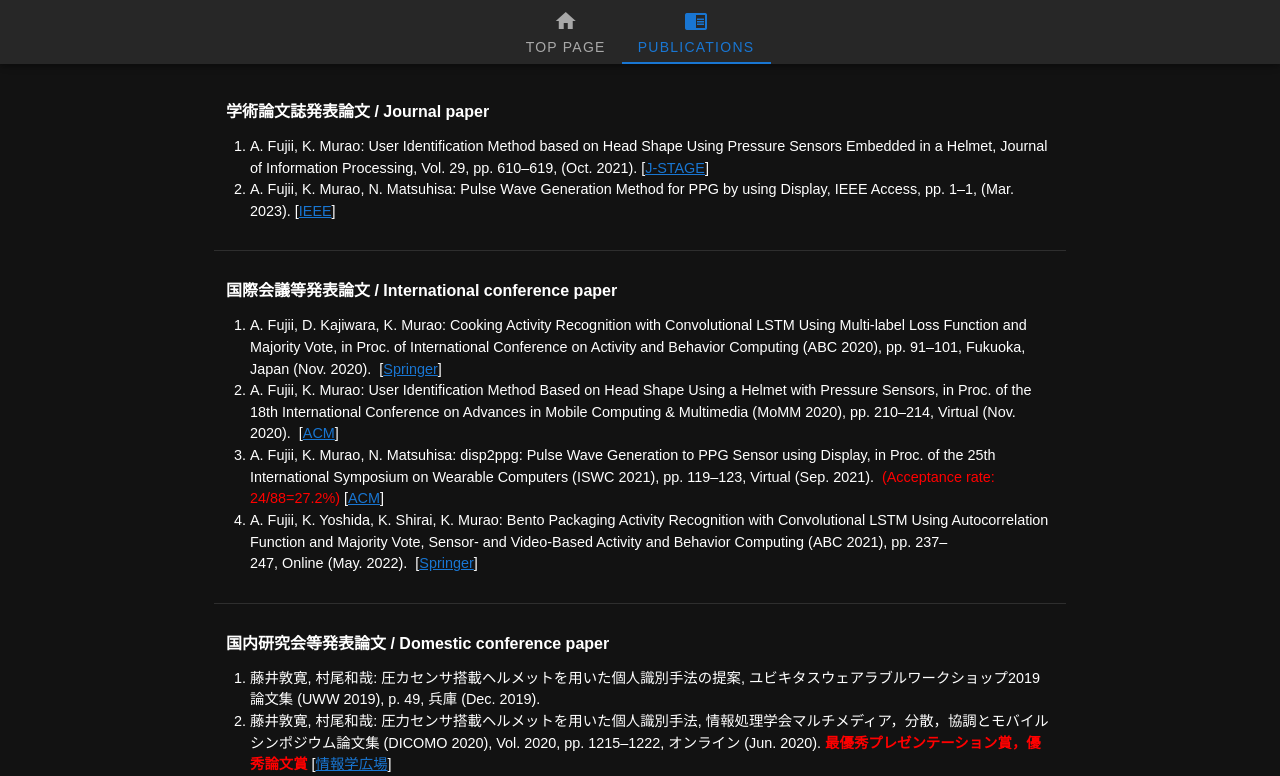
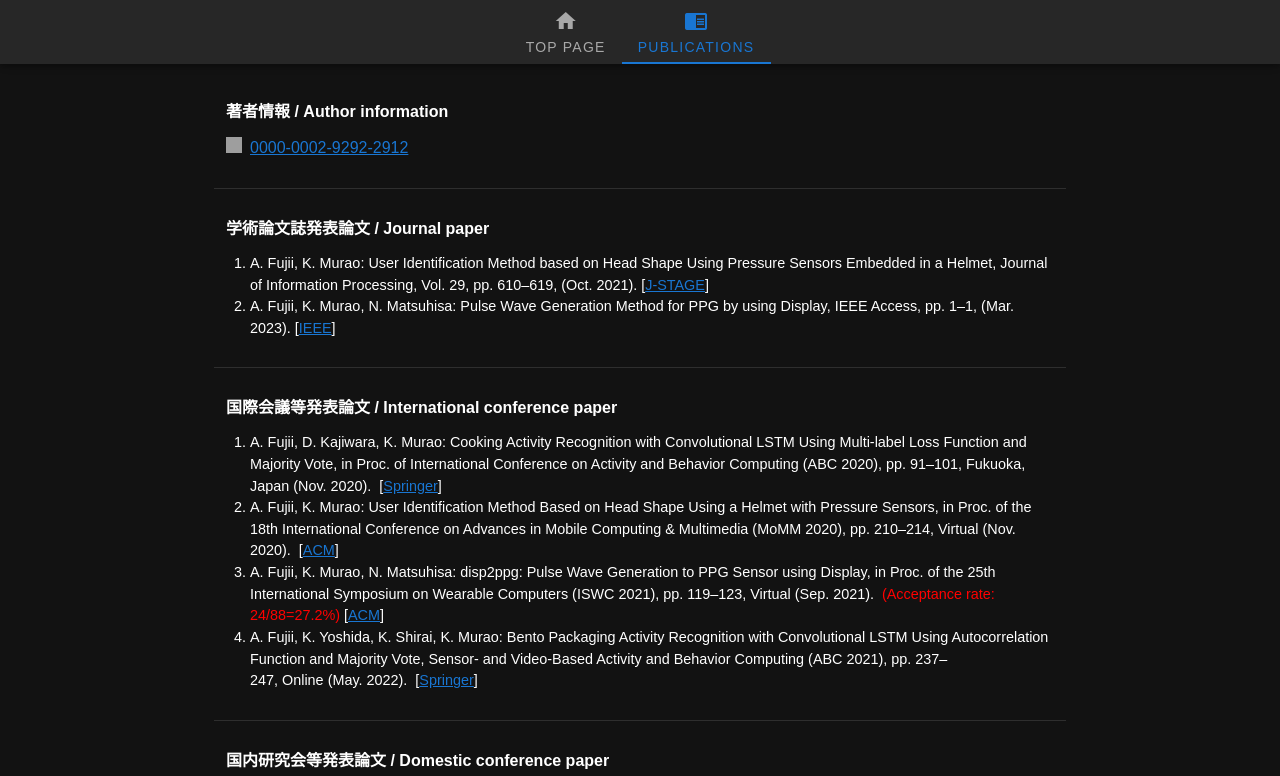
Before and after one commit to a2h1r0/personal-page, a Nuxt app: page /publications in a window 1280 px wide. Shown: the top 776 px of the page. Built offline with nearby package versions, Linux system fonts and the light colour scheme; grey boxes are pictures that could not be loaded.

Commit message:
著者情報の追加

```diff
--- a/pages/publications.vue
+++ b/pages/publications.vue
@@ -1,5 +1,18 @@
 <template lang="pug">
 v-container
+  v-container
+    h2 著者情報 / Author information
+    a(href='https://orcid.org/0000-0002-9292-2912')
+      img.mr-2(
+        alt='ORCID logo',
+        src='https://info.orcid.org/wp-content/uploads/2019/11/orcid_16x16.png',
+        width='16',
+        height='16'
+      )
+      | 0000-0002-9292-2912
+
+  v-divider.my-4
+
   v-container
     h2 学術論文誌発表論文 / Journal paper
     ol
@@ -159,7 +172,6 @@ export default Vue.extend({
             publisher: 'J-STAGE',
             url: 'https://doi.org/10.2197/ipsjjip.29.610',
           },
-
           {
             authors: ['A. Fujii', 'K. Murao', 'N. Matsuhisa'],
             title: 'Pulse Wave Generation Method for PPG by using Display',
```
